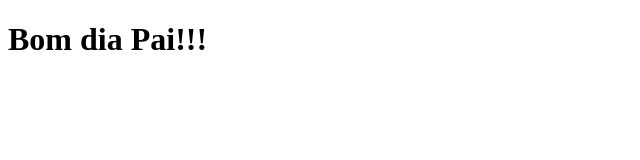
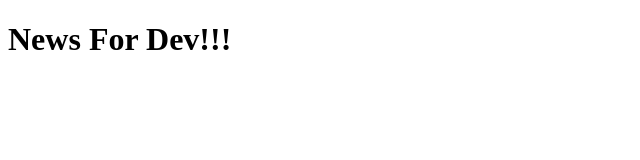
Before and after one commit to CesarSantos2p0/News-For-Dev, a Next.js app: page / in a window 1280 px wide. Shown: the top 160 px of the page, without its empty margins (0-640 px from the left). Built offline with nearby package versions, Linux system fonts and the light colour scheme.

Commit message:
Atualizar o index.js

```diff
--- a/pages/index.js
+++ b/pages/index.js
@@ -1,5 +1,5 @@
 function Home() {
-  return <h1>Bom dia Pai!!!</h1>;
+  return <h1>News For Dev!!!</h1>;
 }
 
 export default Home;
```
